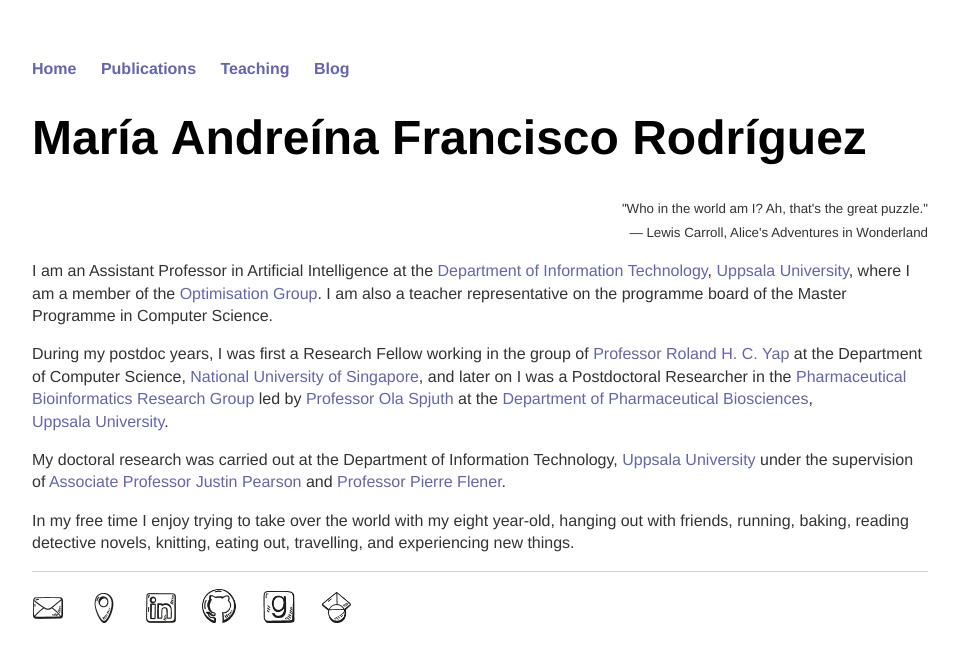
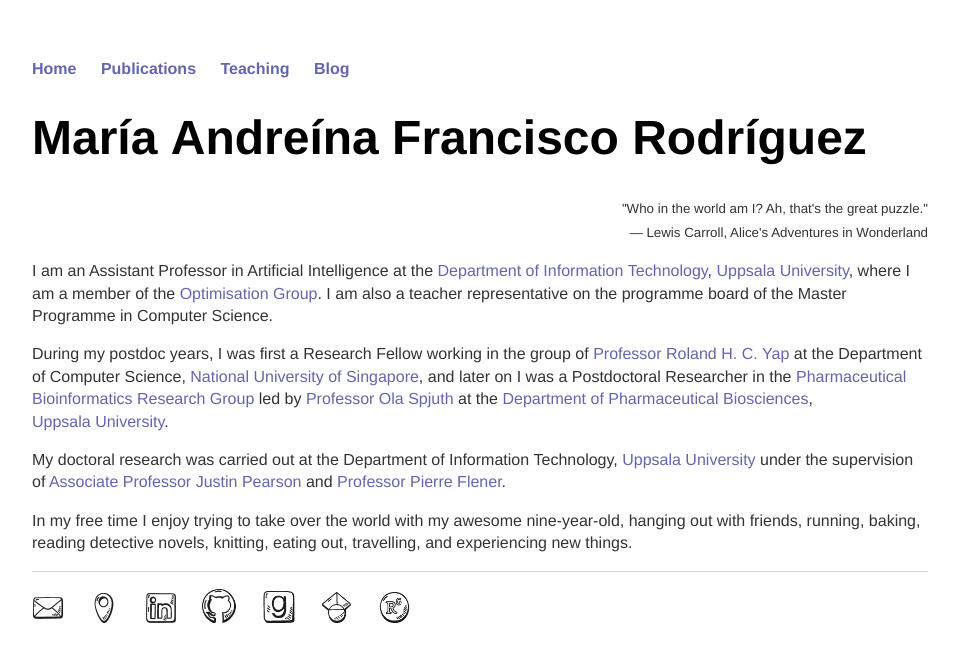
Before and after one commit to andreina-francisco/andreina-francisco.github.io, a Jekyll site: the page built from index.html, in a window 1280 px wide. Shown: the top 663 px of the page, without its empty margins (160-1119 px from the left). Built offline with Jekyll 4.4.1, drawn with Linux system fonts in a browser that asks for light colours; nearby versions of some CDN libraries; a style sheet for code colours, icons or effects is not loaded.

Commit message:
Update home page icons

```diff
--- a/_layouts/default.html
+++ b/_layouts/default.html
@@ -45,11 +45,7 @@
   <li><a href="https://www.goodreads.com/andreina"><img src="/images/good-reads.png" style="width:34px; height:34px" title="Goodreads" alt="Goodreads"></a></li>
   <li><a href="https://scholar.google.com/citations?user=6TM4YBYAAAAJ"><img src="/images/google-scholar.png" style="width:33px; height:33px" title="Google Scholar" alt="Google Scholar"></a></li>
   <!--<li><a href="https://scholar.google.com/citations?user=6TM4YBYAAAAJ"><font color=black><i class="ai ai-google-scholar ai-3x"></i></font></a></li>---->
-  <li><a href="https://dblp.org/pers/hd/r/Rodr=iacute=guez:Mar=iacute=a_Andre=iacute=na_Francisco"><font
-  color=black><i class="ai ai-dblp
-  ai-3x"></i></font></a></li>
-  <li><a href="https://www.researchgate.net/profile/Maria_Andreina_Francisco_Rodriguez"><font
-  color=black><i class="ai ai-researchgate ai-3x"></i></font></a></li>
+  <li><a href="https://www.researchgate.net/profile/Maria_Andreina_Francisco_Rodriguez"><img src="/images/research-gate.png" style="width:33px; height:33px" title="Google Scholar" alt="Research Gate"></a></li>
 
 </ul>
 </footer>
--- a/index.html
+++ b/index.html
@@ -35,7 +35,8 @@ title: Maria Andreina Francisco Rodriguez
 	href="https://www.katalog.uu.se/profile/?id=N96-5972">Associate
 	Professor Justin Pearson</a> and <a href="https://www.katalog.uu.se/empinfo/?id=N99-130">Professor Pierre Flener</a>.</p>
 
-  <p>In my free time I enjoy trying to take over the world with my eight year-old, hanging out
+  <p>In my free time I enjoy trying to take over the world with my
+   awesome nine-year-old, hanging out
    with friends, running, baking, reading detective novels, knitting, eating out,
    travelling, and experiencing new things.</p>
 
```
Also changed, not shown: images/research-gate.png (added).
